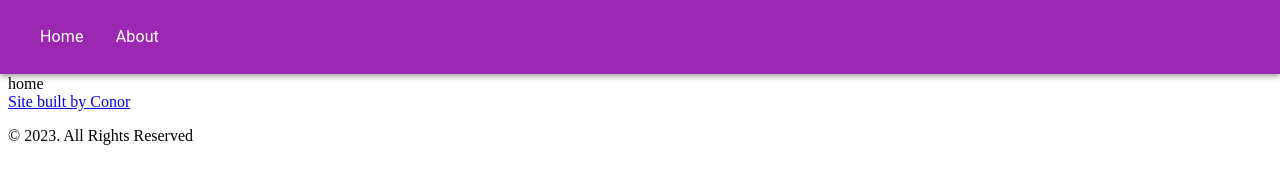
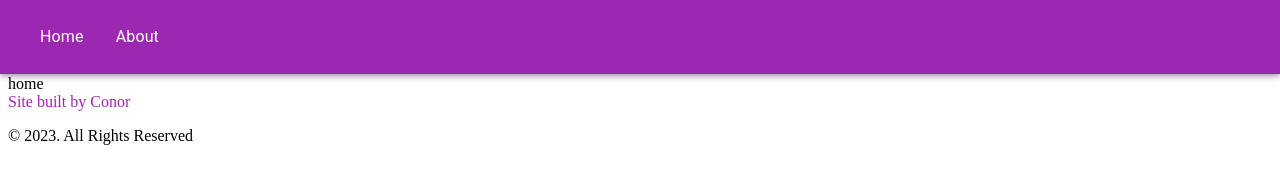
Before and after one commit to conorjamesward/website-builder, a Next.js app in the folder material-ui-template/: page / in a window 1280 px wide. Shown: the top 183 px of the page. Built offline with nearby package versions, Linux system fonts and the light colour scheme.

Commit message:
style module update

```diff
--- a/material-ui-template/src/components/footer/BasicFooter.js
+++ b/material-ui-template/src/components/footer/BasicFooter.js
@@ -1,5 +1,6 @@
 import Container from '@mui/material/Container';
-import '@/styles/Footer.module.css'
+import Link from '@mui/material/Link';
+import styles from '@/styles/Footer.module.css'
 
 export default function BasicFooter(props){
 
@@ -15,14 +16,14 @@ export default function BasicFooter(props){
 
         </Container>
       </div>
-      <div id="signature">
+      <div className={styles.credit}>
         {signature.signatureURL !== null &&
-          <a href={signature.signatureURL}>{signature.signature}</a>
+          <Link underline='hover' href={signature.signatureURL}>{signature.signature}</Link>
         }
         {signature.signatureURL === null &&
           <p>{signature.signature}</p>
         }
-        <p>&copy; {signature.copyright}</p>
+        <p className={styles.copy}>&copy; {signature.copyright}</p>
       </div>
     </footer>
   );
```
